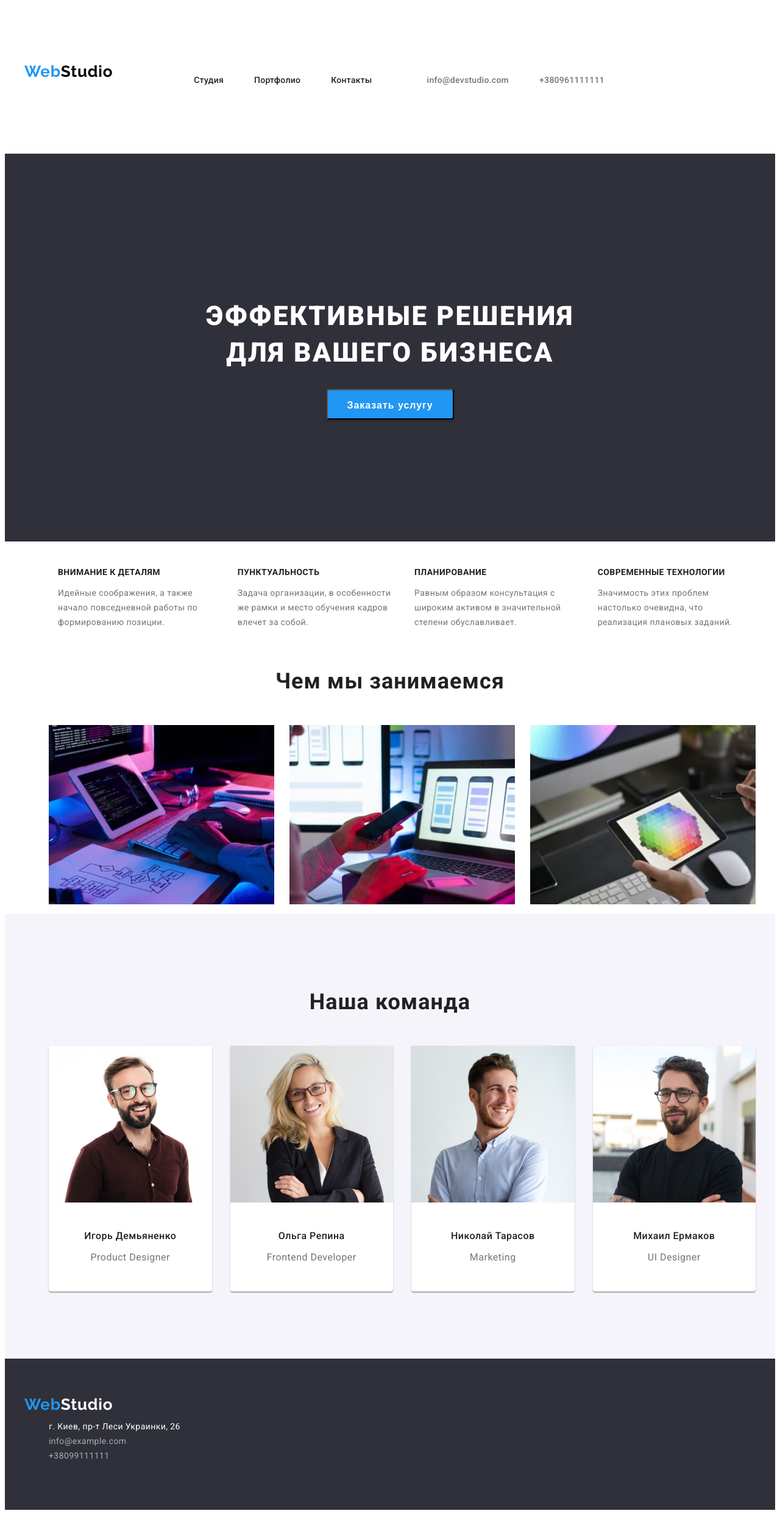
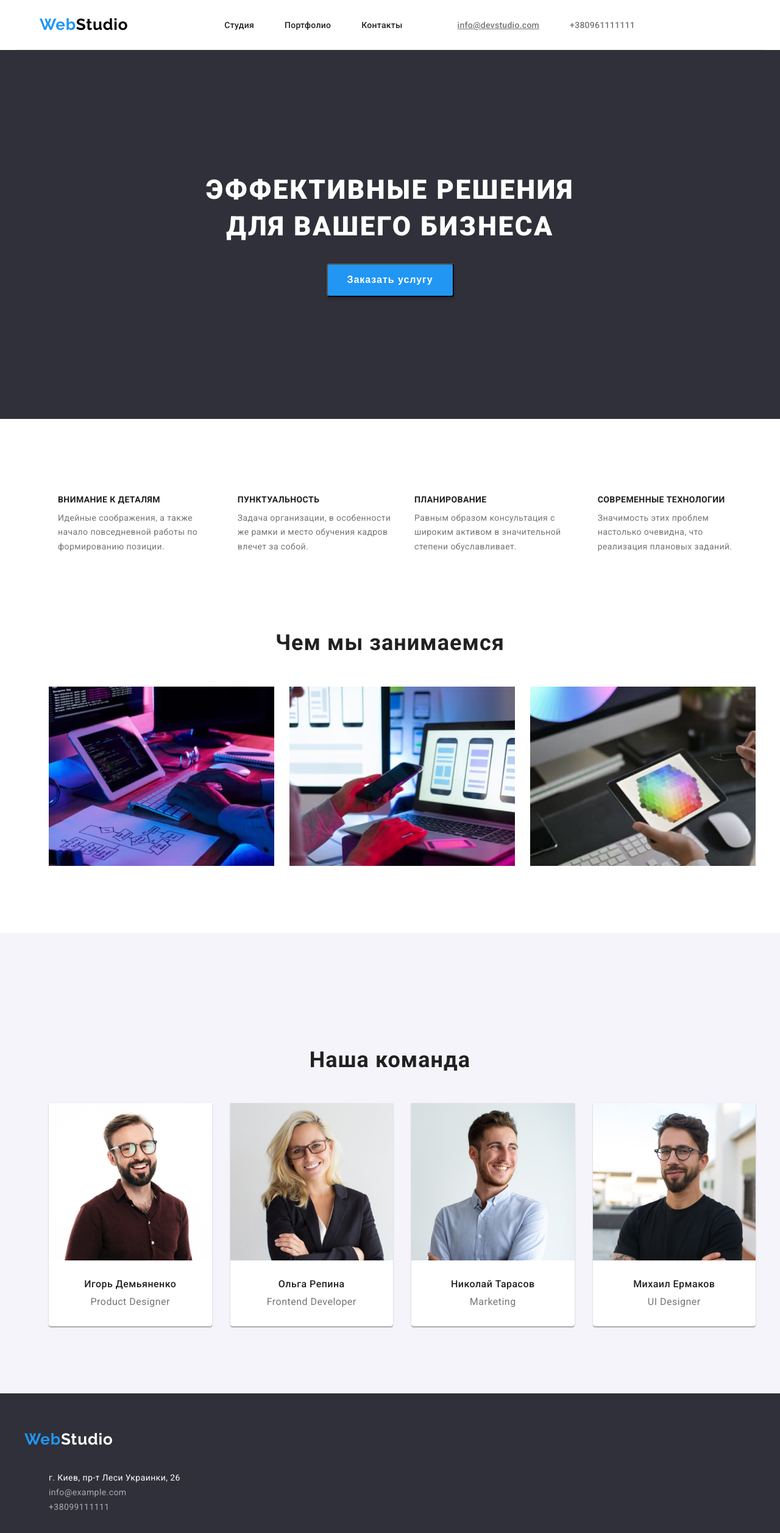
Before and after one commit to Andrey14121992/goit-markup-hw-03, a plain HTML site: page index.html in a window 1280 px wide. Shown: the whole page at 61% size. Before the commit the page ends 2484 px from the top, so only its background shows below. Drawn offline with Linux system fonts and the light colour scheme.

Commit message:
Исправлял ошибки перед 2 сдачей

```diff
--- a/css/styles.css
+++ b/css/styles.css
@@ -5,12 +5,22 @@ body {
     background-color: #FFFFFF;
     color:#212121;
     font-family: 'Roboto', sans-serif;
+    margin: 0;
 }
 
 html {
 	box-sizing: border-box;
 }
 
+p,
+h1,
+h2,
+h3,
+h4,
+h5,
+h6 {
+	margin: 0;
+}
 
 
 /*----------Header-------*/
@@ -63,8 +73,9 @@ margin: 0 auto;
 
 
 
-.header .container {
+.header .container  {
 display:flex;
+border-bottom: 1px solid #ececec;
 }
 
 .header-nav  {
@@ -82,10 +93,8 @@ align-items: center;
 
 
 .head-logo {
-padding-right:93px;
-padding-left:
-padding-top: 24px;
-padding-bottom: 25px;
+margin-right:93px;
+padding:25px;
 }
 
 
@@ -93,6 +102,8 @@ padding-bottom: 25px;
 .title {
     display:flex;
     align-items: center;
+    padding-top:94px;
+
 }
 
 .quality {
@@ -109,6 +120,7 @@ padding-bottom: 25px;
 .contacts-list {
     display:flex;
     align-items: center;
+    margin-right: 50px;
 }
 
 
@@ -121,7 +133,7 @@ padding-bottom: 25px;
     letter-spacing: 0.02em;
     color: #212121;
     text-decoration: none;
-    padding-right: 50px;
+    margin-right: 50px;
     padding-top: 32px;
 	padding-bottom: 32px;
 
@@ -140,9 +152,8 @@ font-size: 14px;
 line-height: 1.14;
 letter-spacing: 0.02em;
 color:#757575;
-text-decoration: none;
+margin-right: 50px;
 padding-top:32px;
-padding-right:50px ;
 padding-bottom:32px ;
 
 
@@ -174,18 +185,18 @@ padding-bottom:32px ;
 }
 
 .main-title {
+margin-left: auto;
 margin-right: auto;
-margin-left: auto;
+margin-bottom: 30px;
 text-align: center;
-margin-bottom: 30px;
-max-width: 700px;
 font-weight: 900;
 font-size: 44px;
 line-height: 1.36;
-
 letter-spacing: 0.06em;
 text-transform: uppercase;
 color: #FFFFFF;
+width: 696px;
+height: 120px;
 }
 
 
@@ -206,7 +217,6 @@ padding-right:32px ;
 padding-bottom:10px ;
 padding-left:32px;
 min-width: 200px;
-height: 50px;
 }
 
 
@@ -238,6 +248,7 @@ color: #757575;
  .action {
   display: flex;
   justify-content: space-between;
+  padding-bottom: 94px;
 }
 
 
@@ -248,6 +259,7 @@ font-size: 36px;
 line-height: 1.16;
 text-align: center;
 letter-spacing: 0.03em;
+padding-top: 94px;
 
 color: #212121;
 }
@@ -302,12 +314,14 @@ padding-bottom: 60px;
 
 .footer-logo {
     color: white;
-
+    display: inline-block;
+    margin-bottom: 20px;
 }
 
 .foot-logo{
+    display: inline-block;
+    margin-bottom: 20px;
 
-    padding-righr: 215px;
 
 }
 
@@ -321,12 +335,12 @@ padding-bottom: 60px;
     color: #FFFFFF;
     text-decoration: none;
     margin-top: 20px;
-
+    margin-bottom: 9px;
 }
 
 
 .contacts {
-    margin-top: 9px;
+    margin-bottom: 9px;
 	justify-content: flex-end;
 }
 
@@ -341,6 +355,7 @@ letter-spacing: 0.03em;
 color: rgba(255, 255, 255, 0.6);
 text-decoration: none;
 margin-top: 9px;
+margin-bottom: 9px;
 }
 
 .footer-contacts:hover,
@@ -361,6 +376,7 @@ margin-top: 9px;
     margin-bottom: 50px;
 	display: flex;
 	justify-content: center;
+    padding-top: 94px;
 }
 
 
@@ -400,8 +416,8 @@ text-align: center;
 letter-spacing: 0.03em;
 color: #212121;
 padding-top:6px;
-padding-right:22px ;
-padding-bottom:6px ;
+padding-right:22px;
+padding-bottom:6px;
 padding-left:22px;
 margin-right: 8px;
 }
@@ -486,11 +502,10 @@ margin-right: 8px;
 
 
 .boxes-of-examples {
-box-sizing: border-box;
-background: #FFFFFF;
-border: 1px solid #EEEEEE;
-margin: auto;
 padding-bottom: 30px;
+margin:auto;
+
+
 }
 
 .potfolio-list {
@@ -498,15 +513,13 @@ padding-bottom: 30px;
 	display: flex;
 	flex-wrap: wrap;
 	margin: -15px;
+    padding-bottom: 94px;
 }
 
 .portfolio-border {
-    border: 1px solid #eeeeee;
-	border-top: none;
-	padding-top:20px;
-    padding-right:24px ;
-    padding-bottom:20px ;
-    padding-left:24px;
+    border: 1px solid #EEEEEE;
+	padding: 24px 20px;
+
 }
 
 .title-service {
@@ -519,7 +532,7 @@ margin-bottom: 4px;
 }
 
 .title-applications {
-font-weight: 400;
+font-weight:400
 font-size: 16px;
 line-height: 1.8;
 letter-spacing: 0.03em;
--- a/index.html
+++ b/index.html
@@ -14,7 +14,7 @@
 </head>
 <body>
     <!--Заголовки-->
-    <header class="section header">
+    <header class="header">
         <div class="container">
 <nav class="header-nav">
     <div class="head-logo">
@@ -161,7 +161,7 @@
 <!--Подвал-->
     <footer class="footer section">
     <div class="container">
-    <div class="foot-logo">
+    <div class="foot-log">
     <a href="" class="header-logo">Web<span class="footer-logo">Studio</span></a>
 </div>
     <address>
```
Also changed, not shown: portfolio.html (+3 -1 lines).
